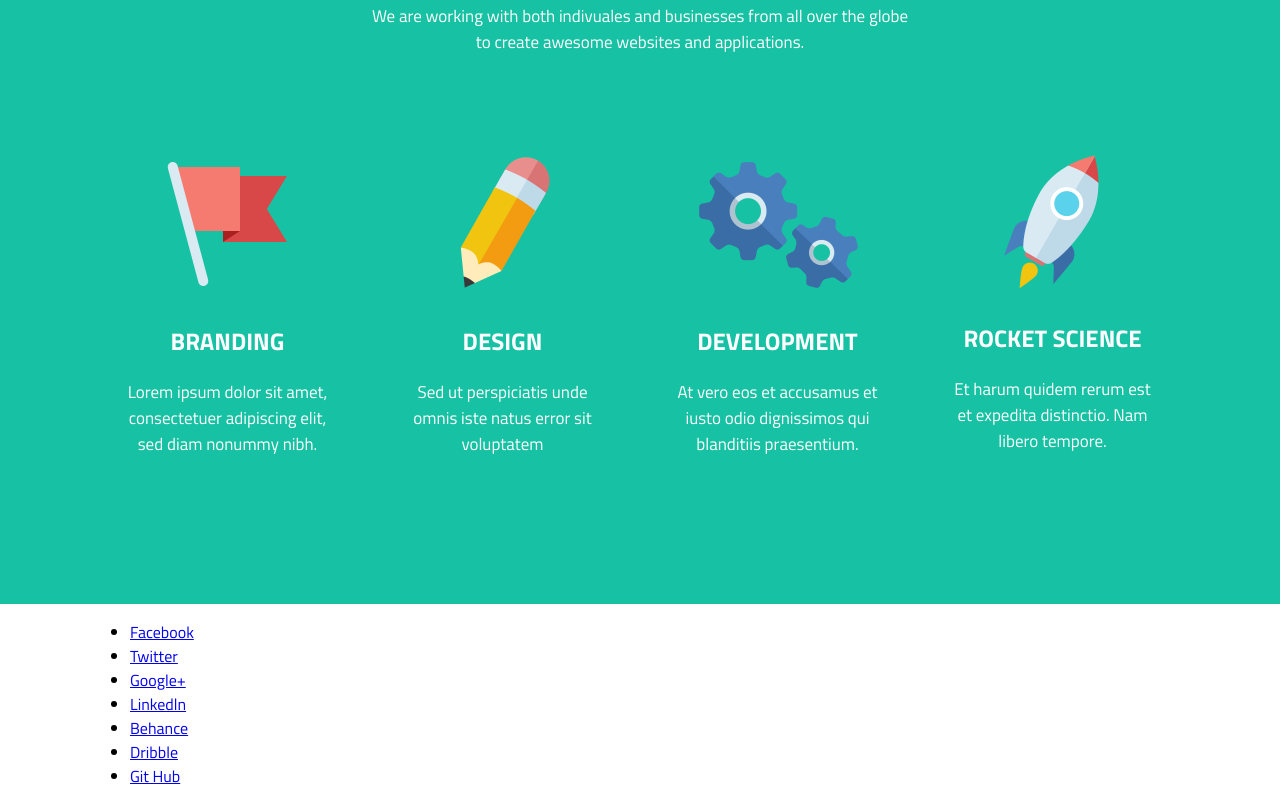
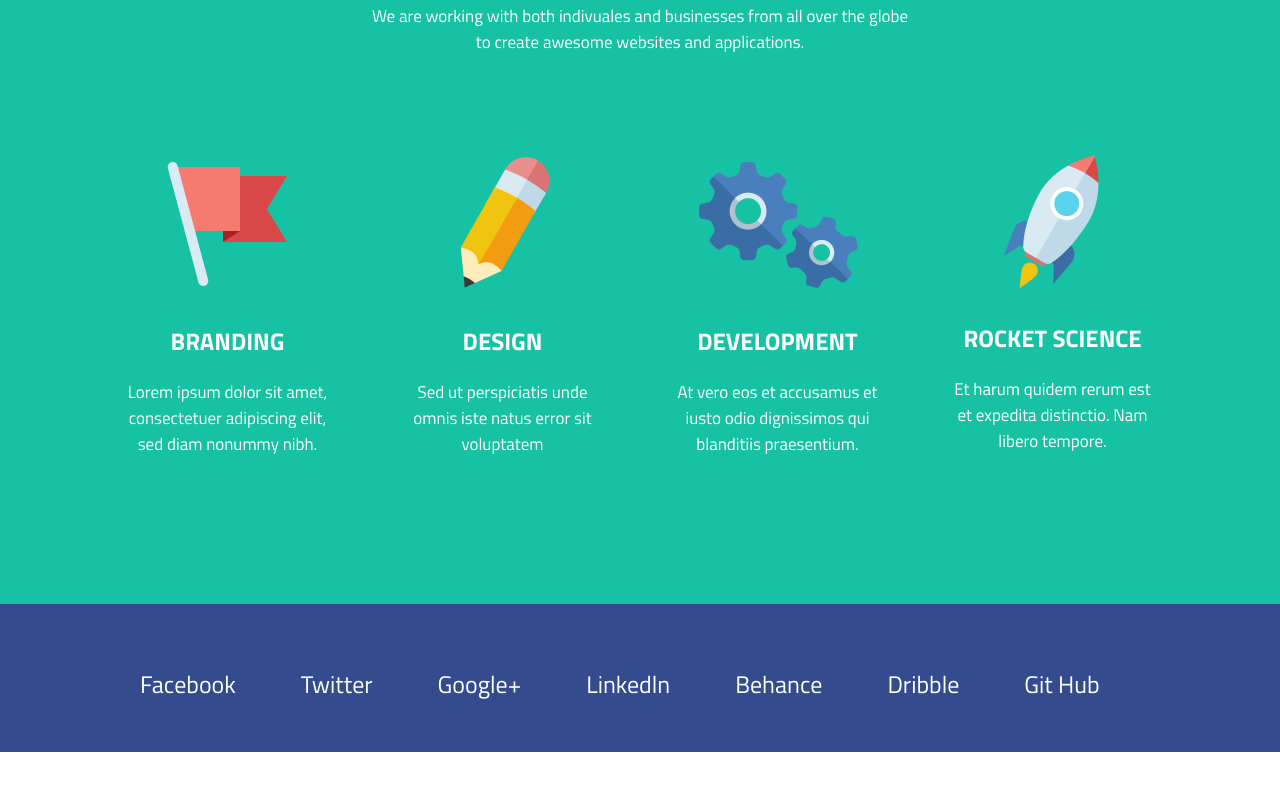
Before and after one commit to mariaconejo/Cuda, a plain HTML site: page index.html in a window 1280 px wide. Shown: the part 898-1702 px from the top of the page. After the commit the page ends 1650 px from the top, so only its background shows below. Drawn offline with Linux system fonts and the light colour scheme.

Commit message:
Se agrego el css del footer

```diff
--- a/css/styles.css
+++ b/css/styles.css
@@ -162,3 +162,41 @@ p{
 
 
 /*Footer¨*/
+
+#color-three{
+    background-color:#344b8e;
+}
+
+/* Menu del footer */
+
+#footer-nav{
+
+    padding-top: 46px;
+    padding-bottom: 86px;
+
+}
+
+#footer-nav-list li{
+
+    list-style: none;
+    float: left;
+    margin-left: 10px;
+    margin-right: 10px;
+}
+
+#footer-nav-list li + li{
+    margin-left: 55px;
+}
+
+#footer-nav-list a{
+
+    text-decoration: none;
+    color: #ffffff;
+    font-size: 24px;
+}
+
+/* Hover del menu del footer */
+
+#footer-nav-list a:hover{
+    color: #30bae7;
+}
```
Also changed, not shown: index.html (+1 -3 lines).
